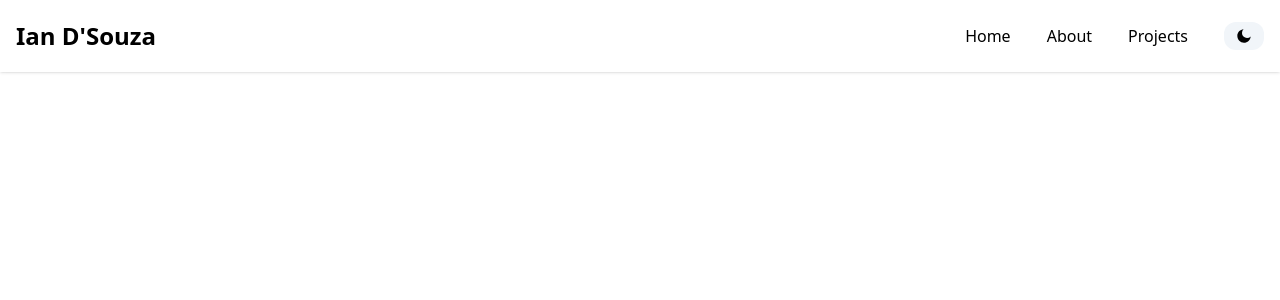
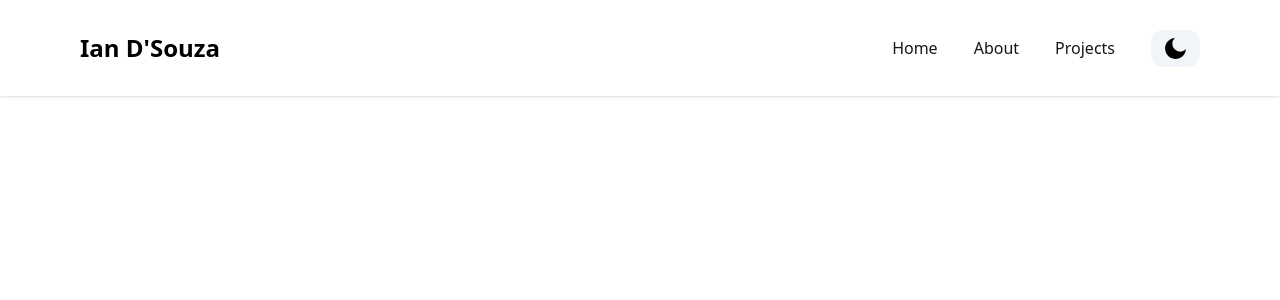
Before and after one commit to iandsouza25/Portfolio, a Next.js app: page / in a window 1280 px wide. Shown: the top 300 px of the page. Built offline with nearby package versions, Linux system fonts and the light colour scheme.

Commit message:
Completed NavBar partially

```diff
--- /dev/null
+++ b/components/HeroSection.tsx
@@ -0,0 +1,9 @@
+import React from 'react'
+
+const HeroSection = () => {
+  return (
+    <div>HeroSection</div>
+  )
+}
+
+export default HeroSection
--- a/components/Navbar.tsx
+++ b/components/Navbar.tsx
@@ -35,16 +35,40 @@ const Navbar = () => {
 
 
   return (
-    <header className = "w-full mx-auto px-4 bg-white shadow fixed top-0 z-50 dark:bg-stone-900 dark:border-b dark:border-stone-600">
+    <header className = "w-full mx-auto px-4 bg-white shadow fixed top-0 z-50 sm:px-20 dark:bg-stone-900 dark:border-b dark:border-stone-600">
         <div className = "justify-between md:items-center md:flex">
             <div>
+                <div className = "flex items-center justify-between py-3">
                     <div className  = "md:py-5 md:block">
                     <h2 className = 'text-2xl font-bold'>Ian D'Souza</h2>
                     </div>
+                    <div className = "md:hidden">
+                        <button onClick={()=> setNavbar(!navbar)}>
+                            {navbar ? <IoMdClose size={30}/> : <IoMdMenu size={30} />}
+                        </button>
                     </div>
-            <div className = "items-center justify-center md:flex md:space-x-9">
+                </div>
+            </div>
+            <div>
+                <div className={`flex-1 justify-self-center pb-3 mt-8 md:block md:pb-0 md:mt-0 ${
+                navbar ? "block" : "hidden"
+                }`}>
+                    <div className = "items-center justify-center space-y-8 md:flex md:space-x-9 md:space-y-0">
                         {NAV_ITEMS.map((item, idx) => {
-                    return <a key = {idx}>{item.label}</a>
+                            return (<Link
+                                    key = {idx}
+                                    to = {item.page}
+                                    className = {
+                                        "block lg:inline-block text-neutral-900 hover:text-neutral-500 dark:text-neutral-100"
+                                    }
+                                    activeClass = "active"
+                                    spy = {true}
+                                    smooth = {true}
+                                    offset = {-100}
+                                    duration = {500}
+                                    onClick = {() => setNavbar(!navbar)}
+                                    >{item.label}</Link>
+                            )
                         })}
                             {
                                 currentTheme === "dark" ? (
@@ -52,17 +76,21 @@ const Navbar = () => {
                                     onClick = {() => setTheme("light")}
                                     className = "bg-slate-100 p-3 rounded-xl md:py-1.5"
                                     >
-                                <RiSunLine />
+                                        <RiSunLine size = {25} color='black' />
                                     </button>
                                 ) :
                                 (
                                     <button onClick = {() => setTheme("dark")}
                                     className = "bg-slate-100 p-3 rounded-xl md:py-1.5"
                                     >
-                                <RiMoonFill />
+                                        <RiMoonFill size ={25} />
                                     </button>
                                 )}
                     </div>
+                </div>
+            </div>
+
+
         </div>
     </header>
   )
```
Lines whose indentation alone changed are shown as unchanged.
